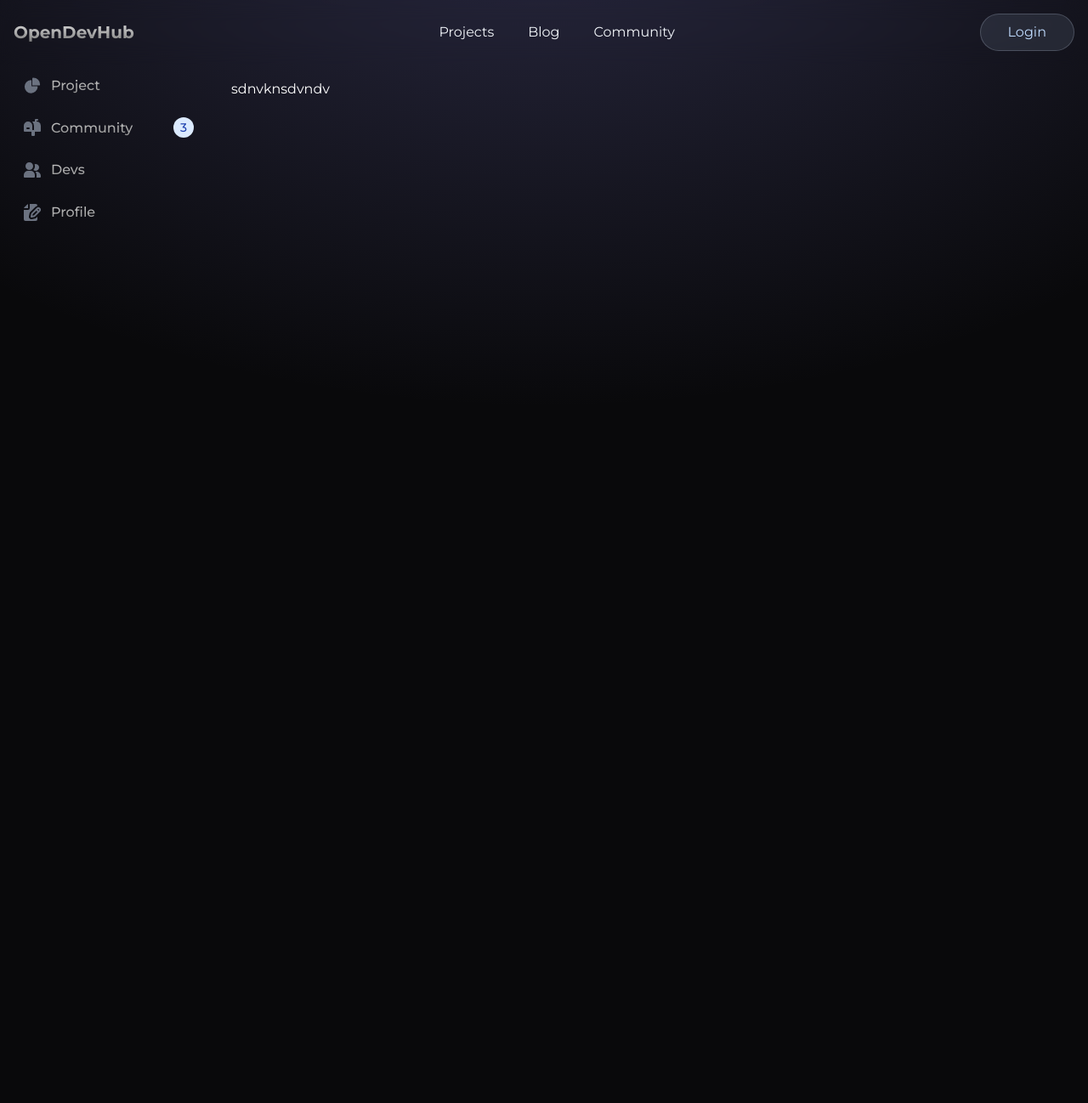
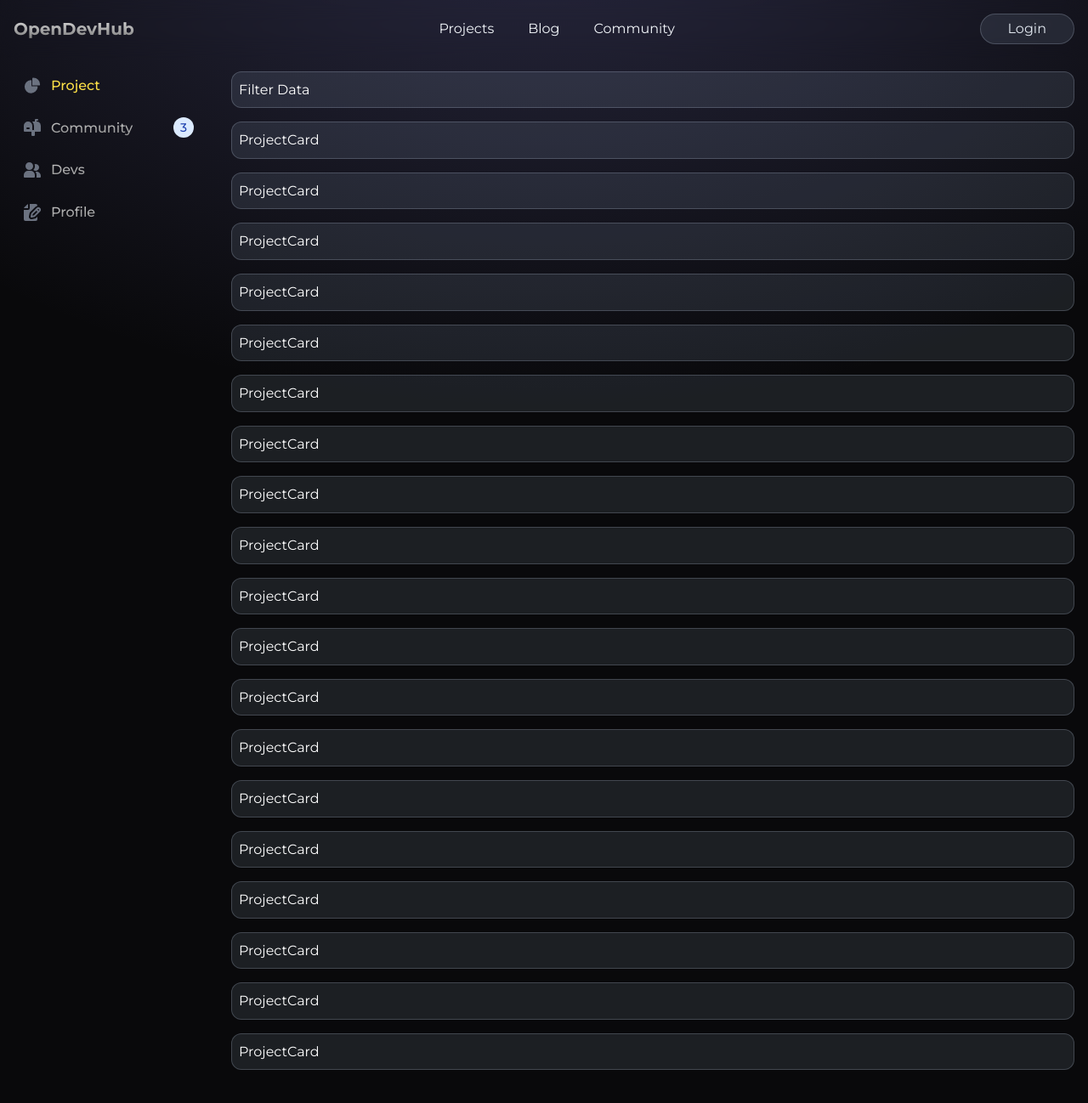
Before and after one commit to nikhilnigamnik/open-dev-hub, a Next.js app: page /project in a window 1280 px wide. Shown: the top 1298 px of the page at 85% size. Built offline with nearby package versions, Linux system fonts and the light colour scheme.

Commit message:
refactor(button) : fix button size and input size

```diff
--- a/app/(auth)/login/page.js
+++ b/app/(auth)/login/page.js
@@ -1,6 +1,7 @@
 import Container from "@/components/ui/Container";
 import { Button } from "@/components/ui/button";
 import { Input } from "@/components/ui/input";
+import { cn } from "@/lib/utils";
 import Link from "next/link";
 import React from "react";
 
--- a/app/project/BottomNav.jsx
+++ b/app/project/BottomNav.jsx
@@ -1,16 +1,22 @@
+"use client";
+
 import Link from "next/link";
+import { usePathname } from "next/navigation";
 import React from "react";
 
 const BottomNav = () => {
+  const pathname = usePathname();
   return (
-    <div className="fixed block md:hidden z-50  left-2 right-2   rounded-full bottom-4  border border-blue-100/20 bg-blue-200/10  text-blue-200 outline-none  transition-colors after:absolute after:inset-0 after:-z-10   hover:text-yellow-300 after:hover:bg-opacity-15">
+    <div className="fixed block md:hidden z-50  left-2 right-2   rounded-full bottom-4  border border-blue-100/20 bg-blue-200/10  text-blue-200 outline-none backdrop-blur-md  transition-colors after:absolute after:inset-0 after:-z-10   hover:text-yellow-300 after:hover:bg-opacity-15">
       <div className="grid grid-cols-5 justify-between ">
         <Link
           href={"/"}
           className="inline-flex flex-col items-center justify-center px-5 py-3 rounded-s-full  hover:border-yellow-200/40 group"
         >
           <svg
-            className="w-5 h-5 mb-1 text-gray-500 dark:text-gray-400  "
+            className={`w-5 h-5 mb-1 ${
+              pathname === "/" ? "text-yellow-300" : "text-gray-500"
+            }`}
             aria-hidden="true"
             xmlns="http://www.w3.org/2000/svg"
             fill="currentColor"
@@ -26,7 +32,9 @@ const BottomNav = () => {
           className="inline-flex flex-col items-center justify-center px-5 group"
         >
           <svg
-            className="w-5 h-5 mb-1 text-gray-500 dark:text-gray-400  "
+            className={`w-5 h-5 mb-1 ${
+              pathname === "/project/devs" ? "text-yellow-300" : "text-gray-500"
+            }`}
             aria-hidden="true"
             xmlns="http://www.w3.org/2000/svg"
             fill="currentColor"
@@ -42,10 +50,10 @@ const BottomNav = () => {
           <button
             data-tooltip-target="tooltip-new"
             type="button"
-            className="inline-flex items-center justify-center w-10 h-10 font-medium bg-blue-600 rounded-full hover:bg-blue-700 group focus:ring-4 focus:ring-blue-300 focus:outline-none dark:focus:ring-blue-800"
+            className="inline-flex items-center justify-center w-10 h-10 font-medium bg-yellow-300 rounded-full hover:bg-yellow-700 group focus:ring-4 focus:ring-blue-300 focus:outline-none dark:focus:ring-blue-800"
           >
             <svg
-              className="w-4 h-4 text-white"
+              className="w-4 h-4 text-black"
               aria-hidden="true"
               xmlns="http://www.w3.org/2000/svg"
               fill="none"
@@ -68,7 +76,11 @@ const BottomNav = () => {
           className="inline-flex flex-col items-center justify-center px-5 group"
         >
           <svg
-            className="w-5 h-5 mb-1 text-gray-500 dark:text-gray-400  "
+            className={`w-5 h-5 mb-1 ${
+              pathname === "/project/community"
+                ? "text-yellow-300"
+                : "text-gray-500"
+            }`}
             aria-hidden="true"
             xmlns="http://www.w3.org/2000/svg"
             fill="none"
@@ -90,7 +102,11 @@ const BottomNav = () => {
           className="inline-flex flex-col items-center justify-center px-5 rounded-e-full  group"
         >
           <svg
-            className="w-5 h-5 mb-1 text-gray-500 dark:text-gray-400  "
+            className={`w-5 h-5 mb-1 ${
+              pathname === "/project/profile"
+                ? "text-yellow-300"
+                : "text-gray-500"
+            }`}
             aria-hidden="true"
             xmlns="http://www.w3.org/2000/svg"
             fill="currentColor"
--- a/app/project/Navigation.jsx
+++ b/app/project/Navigation.jsx
@@ -1,15 +1,21 @@
+"use client";
+
 import Link from "next/link";
+import { usePathname } from "next/navigation";
 import React from "react";
 
 const Navigation = () => {
+  const pathname = usePathname();
   return (
-    <aside className="fixed top-0 left-0 z-40 w-64 h-screen mt-20 transition-transform -translate-x-full   md:translate-x-0">
+    <aside className="fixed top-0 left-0 z-40 w-64 h-screen mt-20 transition-transform -translate-x-full   md:translate-x-0 ">
       <div className="h-full px-3 pb-4 overflow-y-auto ">
         <ul className="space-y-2 font-medium">
           <li>
             <Link
               href="/project"
-              className="rounded-full  flex items-center   px-4 py-2 text-gradient outline-none ring-yellow-300 transition-colors after:absolute after:inset-0 after:-z-10   hover:border-yellow-200/40 hover:text-yellow-300 after:hover:bg-opacity-15 "
+              className={`rounded-full  flex items-center   px-4 py-2 outline-none ring-yellow-300 transition-colors after:absolute after:inset-0 after:-z-10   hover:border-yellow-200/40 hover:text-yellow-300 after:hover:bg-opacity-15  ${
+                pathname === "/project" ? "text-yellow-300" : "text-gradient"
+              }`}
             >
               <svg
                 className="w-5 h-5 text-gray-500  transition duration-75  group-hover:text-gray-900 "
@@ -28,7 +34,11 @@ const Navigation = () => {
           <li>
             <Link
               href="/project/community"
-              className="rounded-full  flex items-center   px-4 py-2 text-gradient outline-none ring-yellow-300 transition-colors after:absolute after:inset-0 after:-z-10   hover:border-yellow-200/40 hover:text-yellow-300 after:hover:bg-opacity-15 "
+              className={`rounded-full  flex items-center   px-4 py-2  outline-none ring-yellow-300 transition-colors after:absolute after:inset-0 after:-z-10   hover:border-yellow-200/40 hover:text-yellow-300 after:hover:bg-opacity-15  ${
+                pathname === "/project/community"
+                  ? "text-yellow-300"
+                  : "text-gradient"
+              }`}
             >
               <svg
                 className="flex-shrink-0 w-5 h-5 text-gray-500 transition duration-75 dark:text-gray-400 group-hover:text-gray-900 dark:group-hover:text-primary"
@@ -48,7 +58,11 @@ const Navigation = () => {
           <li>
             <Link
               href="/project/devs"
-              className="rounded-full  flex items-center   px-4 py-2 text-gradient outline-none ring-yellow-300 transition-colors after:absolute after:inset-0 after:-z-10   hover:border-yellow-200/40 hover:text-yellow-300 after:hover:bg-opacity-15 "
+              className={`rounded-full  flex items-center   px-4 py-2 outline-none ring-yellow-300 transition-colors after:absolute after:inset-0 after:-z-10   hover:border-yellow-200/40 hover:text-yellow-300 after:hover:bg-opacity-15  ${
+                pathname === "/project/devs"
+                  ? "text-yellow-300"
+                  : "text-gradient"
+              }`}
             >
               <svg
                 className="flex-shrink-0 w-5 h-5 text-gray-500 transition duration-75 dark:text-gray-400 group-hover:text-gray-900 dark:group-hover:text-primary"
@@ -66,7 +80,11 @@ const Navigation = () => {
           <li>
             <Link
               href="/project/profile"
-              className="rounded-full  flex items-center   px-4 py-2 text-gradient outline-none ring-yellow-300 transition-colors after:absolute after:inset-0 after:-z-10   hover:border-yellow-200/40 hover:text-yellow-300 after:hover:bg-opacity-15 "
+              className={`rounded-full  flex items-center   px-4 py-2 outline-none ring-yellow-300 transition-colors after:absolute after:inset-0 after:-z-10   hover:border-yellow-200/40 hover:text-yellow-300 after:hover:bg-opacity-15  ${
+                pathname === "/project/profile"
+                  ? "text-yellow-300"
+                  : "text-gradient"
+              }`}
             >
               <svg
                 className="flex-shrink-0 w-5 h-5 text-gray-500 transition duration-75 dark:text-gray-400 group-hover:text-gray-900 dark:group-hover:text-primary"
--- a/app/project/page.js
+++ b/app/project/page.js
@@ -1,9 +1,33 @@
+import ProjectCard from "@/components/ProjectComponents/ProjectCard";
 import React from "react";
 
 const Page = () => {
   return (
     <div className="md:ml-64 text-white">
-      <div className="p-4  rounded-lg  h-[400vh]">sdnvknsdvndv</div>
+      <div className="p-4  rounded-lg  h-[400vh] flex flex-col gap-4">
+        <div className="p-2 rounded-xl border border-border bg-secondary">
+          Filter Data
+        </div>
+        <ProjectCard />
+        <ProjectCard />
+        <ProjectCard />
+        <ProjectCard />
+        <ProjectCard />
+        <ProjectCard />
+        <ProjectCard />
+        <ProjectCard />
+        <ProjectCard />
+        <ProjectCard />
+        <ProjectCard />
+        <ProjectCard />
+        <ProjectCard />
+        <ProjectCard />
+        <ProjectCard />
+        <ProjectCard />
+        <ProjectCard />
+        <ProjectCard />
+        <ProjectCard />
+      </div>
     </div>
   );
 };
--- /dev/null
+++ b/components/ProjectComponents/ProjectCard.jsx
@@ -0,0 +1,9 @@
+import React from 'react'
+
+const ProjectCard = () => {
+  return (
+    <div className='p-2 rounded-xl border border-border bg-secondary'>ProjectCard</div>
+  )
+}
+
+export default ProjectCard
--- a/components/ui/button.jsx
+++ b/components/ui/button.jsx
@@ -5,7 +5,7 @@ import { cva } from "class-variance-authority";
 import { cn } from "@/lib/utils";
 
 const buttonVariants = cva(
-  "relative inline-flex h-fit w-fit rounded-full border border-blue-100/20 bg-blue-200/10 px-4 py-2 text-blue-200 outline-none ring-yellow-300 transition-colors after:absolute after:inset-0 after:-z-10 after:animate-pulse after:rounded-full after:bg-yellow-100 after:bg-opacity-0 after:blur-md after:transition-all after:duration-500 hover:border-yellow-200/40 hover:text-yellow-300 after:hover:bg-opacity-15 focus:ring-2",
+  "relative inline-flex h-fit w-fit rounded-full border border-blue-100/20 bg-blue-200/10 px-4 py-2 text-slate-200 outline-none ring-yellow-300 transition-colors after:absolute after:inset-0 after:-z-10 after:animate-pulse after:rounded-full after:bg-yellow-100 after:bg-opacity-0 after:blur-md after:transition-all after:duration-500 hover:border-yellow-200/40 hover:text-yellow-300 after:hover:bg-opacity-15 focus:ring-2",
   {
     variants: {
       variant: {
@@ -20,7 +20,7 @@ const buttonVariants = cva(
         link: "text-slate-900 underline-offset-4 hover:underline dark:text-slate-50",
       },
       size: {
-        default: " px-8 py-2",
+        default: " px-8 py-1",
         sm: "h-8 rounded-md px-3 text-xs",
         lg: "h-10 rounded-md px-8",
         icon: "h-9 w-9",
--- a/components/ui/input.jsx
+++ b/components/ui/input.jsx
@@ -7,7 +7,7 @@ const Input = React.forwardRef(({ className, type, ...props }, ref) => {
     (<input
       type={type}
       className={cn(
-        "relative inline-flex w-full rounded-full border border-blue-100/20 bg-blue-200/10 px-4 py-2 text-blue-200 outline-none ring-yellow-300 transition-colors after:absolute after:inset-0 after:-z-10 after:animate-pulse after:rounded-full after:bg-yellow-100 after:bg-opacity-0 after:blur-md after:transition-all after:duration-500 hover:border-yellow-200/40 hover:text-yellow-300 after:hover:bg-opacity-15 focus:ring-2",
+        "relative inline-flex  rounded-full border border-blue-100/20 bg-blue-200/10 px-4 py-1 text-blue-200 outline-none ring-yellow-300 transition-colors after:absolute after:inset-0 after:-z-10 after:animate-pulse after:rounded-full after:bg-yellow-100 after:bg-opacity-0 after:blur-md after:transition-all after:duration-500 hover:border-yellow-200/40 hover:text-yellow-300 after:hover:bg-opacity-15 focus:ring-2",
         className
       )}
       ref={ref}
```
Also changed, not shown: components/HomeComponents/NewsLetter.jsx (+5 -10 lines), models/Community.js (added), models/Project.js (added), models/User.js (added).
